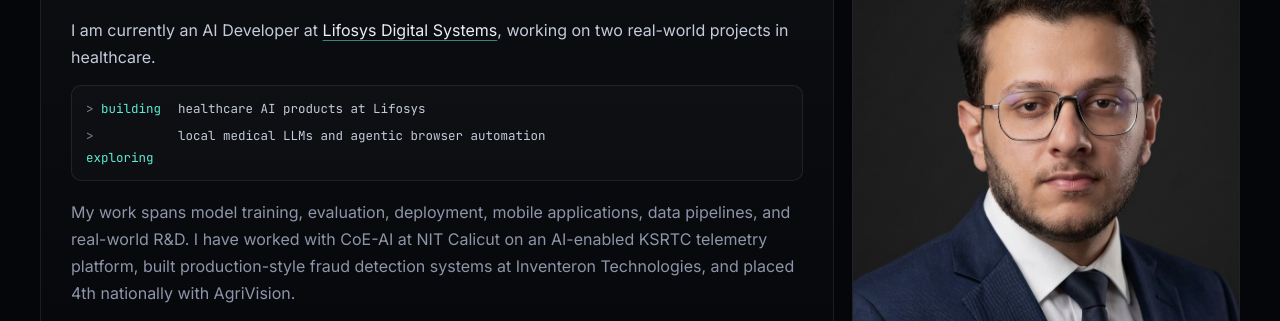
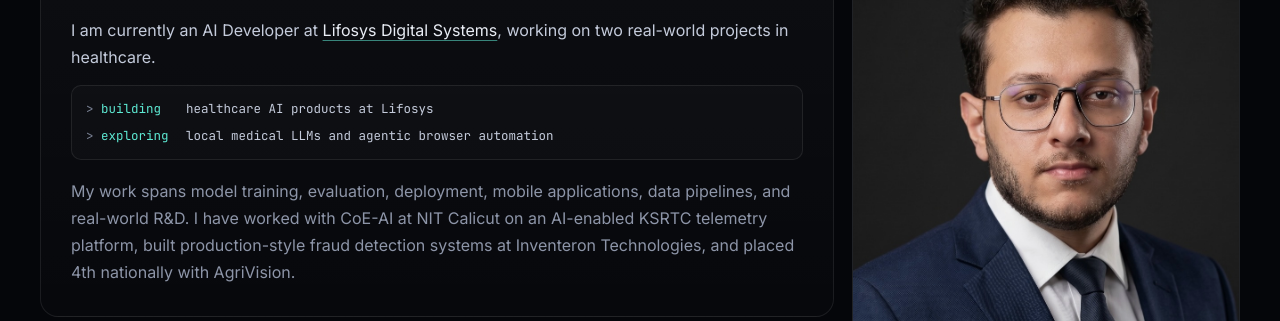
Before and after one commit to Afeef-Ismail/afeef-ismail.github.io, a plain HTML site: page index.html in a window 1280 px wide. Shown: the part 1454-1775 px from the top of the page. Drawn offline with nearby package versions, Linux system fonts and the light colour scheme; animation ran at ten frames a second.

Commit message:
fix: keep about-card now labels on one line

```diff
--- a/assets/css/components.css
+++ b/assets/css/components.css
@@ -602,8 +602,9 @@ kbd {
 }
 
 .now dt {
-  flex: 0 0 82px;
+  flex: 0 0 12ch;
   color: var(--accent);
+  white-space: nowrap;
 }
 
 .now dt::before {
```
